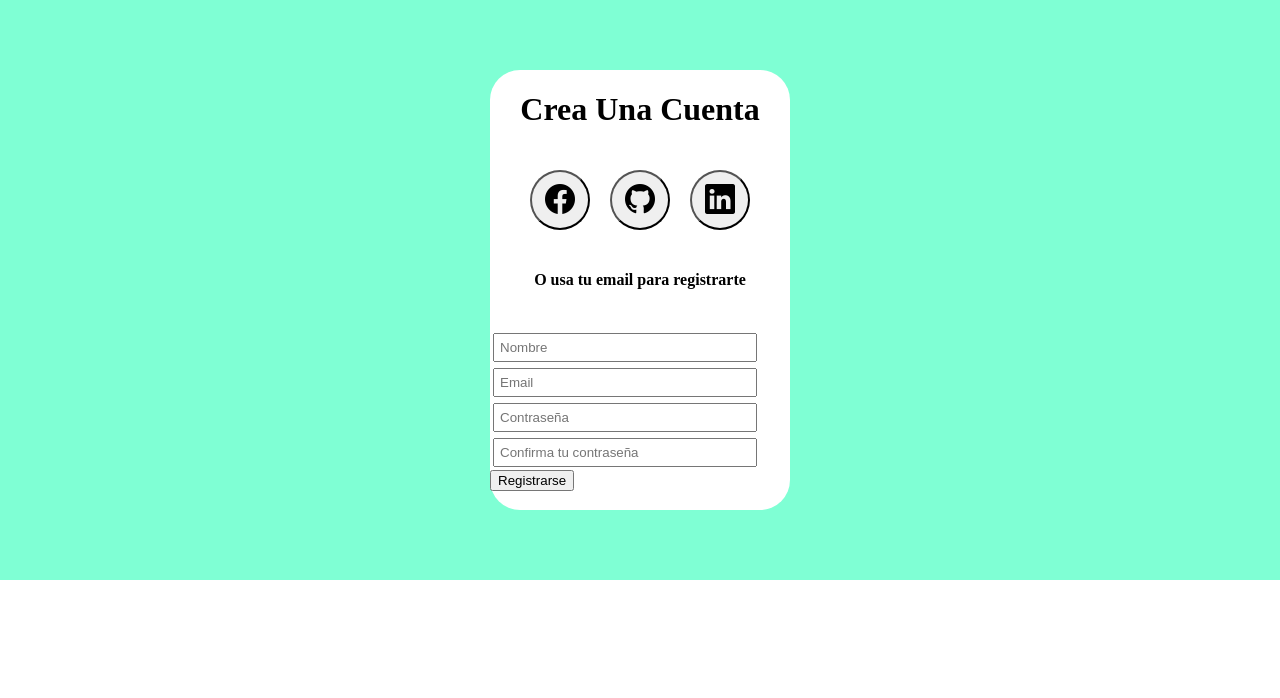
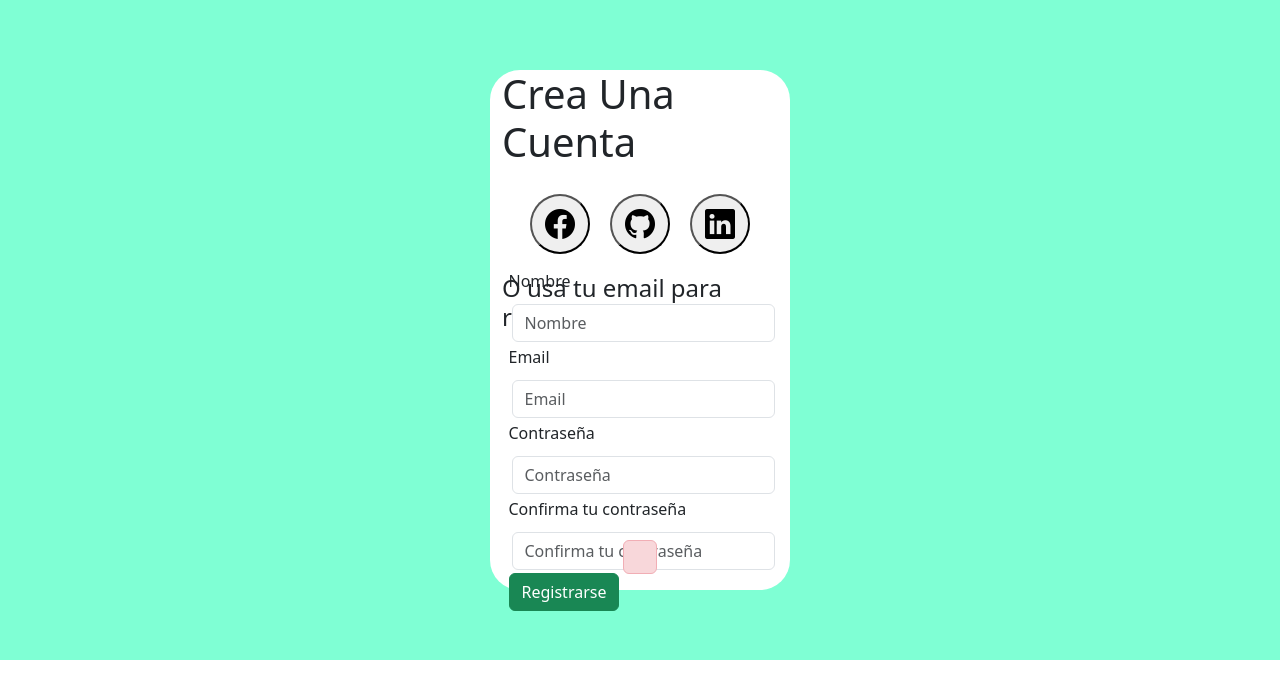
Before and after one commit to cwts007/react2, a React (Vite) app: page / in a window 1280 px wide. Shown: the top 698 px of the page. Built offline with nearby package versions, Linux system fonts and the light colour scheme.

Commit message:
Se agrego bootstrap al formulario

```diff
--- a/src/components/Formulario.jsx
+++ b/src/components/Formulario.jsx
@@ -1,4 +1,6 @@
 import React, { useState } from 'react';
+import Button from 'react-bootstrap/Button';
+import Form from 'react-bootstrap/Form';
 
 const Formulario = ({ setAlert }) => {
     const [nombre, setNombre] = useState('');
@@ -9,13 +11,13 @@ const Formulario = ({ setAlert }) => {
     const handleSubmit = (e) => {
         e.preventDefault();
         if (!nombre) {
-            setAlert({ message: 'El Nombre no puede estar vacío AWEONAO!!!!', variant: 'danger' });
+            setAlert({ message: 'El Nombre no puede estar vacío AWEONAO!!!!', variant: 'warning' });
         } else if (!password) {
             setAlert({ message: 'La contraseña no puede estar vacía', variant: 'danger' });
         } else if (password !== confirmPassword) {
             setAlert({ message: 'Las contraseñas no coinciden', variant: 'danger' });
         } else if (!email.includes('@')) {
-            setAlert({ message: 'El formato del correo electrónico no es válido', variant: 'danger' });
+            setAlert({ message: 'El formato del correo electrónico no es válido', variant: 'warning' });
         } else {
             setAlert({ message: 'Registro exitoso', variant: 'success' });
         }
@@ -23,14 +25,33 @@ const Formulario = ({ setAlert }) => {
 
 
     return (
-        <form onSubmit={handleSubmit}>
-            <input type="nombre" value={nombre} onChange={(e) => setNombre(e.target.value)} placeholder="Nombre" />
-            <input type="email" value={email} onChange={(e) => setEmail(e.target.value)} placeholder="Email" />
-            <input type="password" value={password} onChange={(e) => setPassword(e.target.value)} placeholder="Contraseña" />
-            <input type="password" value={confirmPassword} onChange={(e) => setConfirmPassword(e.target.value)} placeholder="Confirma tu contraseña" />
-            <button type="submit">Registrarse</button>
-        </form>
+        <Form onSubmit={handleSubmit}>
+            <Form.Group controlId="formNombre">
+                <Form.Label>Nombre</Form.Label>
+                <Form.Control type="text" value={nombre} onChange={(e) => setNombre(e.target.value)} placeholder="Nombre" />
+            </Form.Group>
+
+            <Form.Group controlId="formEmail">
+                <Form.Label>Email</Form.Label>
+                <Form.Control type="email" value={email} onChange={(e) => setEmail(e.target.value)} placeholder="Email" />
+            </Form.Group>
+
+            <Form.Group controlId="formPassword">
+                <Form.Label>Contraseña</Form.Label>
+                <Form.Control type="password" value={password} onChange={(e) => setPassword(e.target.value)} placeholder="Contraseña" />
+            </Form.Group>
+
+            <Form.Group controlId="formConfirmPassword">
+                <Form.Label>Confirma tu contraseña</Form.Label>
+                <Form.Control type="password" value={confirmPassword} onChange={(e) => setConfirmPassword(e.target.value)} placeholder="Confirma tu contraseña" />
+            </Form.Group>
+
+            <Button variant="success" type="submit">
+                Registrarse
+            </Button>
+        </Form>
     );
+
 };
 
 export default Formulario;
--- a/src/components/Registro.jsx
+++ b/src/components/Registro.jsx
@@ -3,6 +3,8 @@ import SocialButton from './SocialButton';
 import Formulario from './Formulario';
 import Alert from './Alert';
 import 'bootstrap-icons/font/bootstrap-icons.css';
+import 'bootstrap/dist/css/bootstrap.min.css';
+
 
 
 const Registro = () => {
@@ -18,7 +20,7 @@ const Registro = () => {
             </div>
             <h4>O usa tu email para registrarte</h4>
             <div className='formContainer'>
-            <Formulario setAlert={setAlert} />
+                <Formulario setAlert={setAlert} />
             </div>
             <Alert message={alert.message} variant={alert.variant} />
         </div>
```
